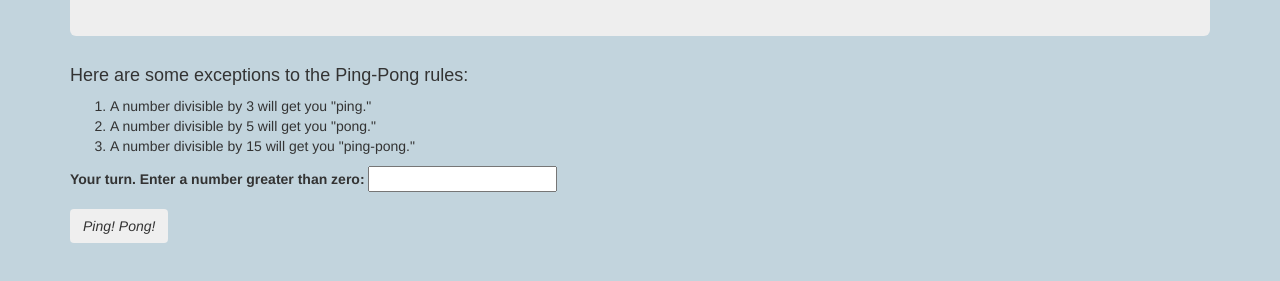
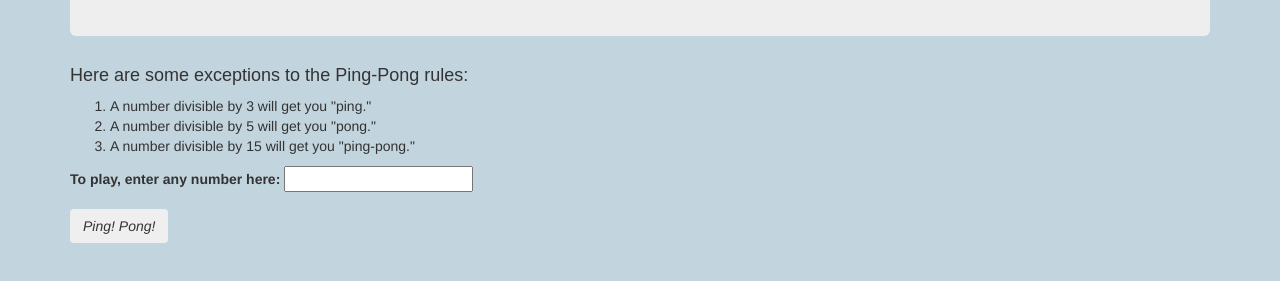
Before and after one commit to RenRall/ping-pong, a plain HTML site: page index.html in a window 1280 px wide. Shown: the part 159-440 px from the top of the page. Drawn offline with Linux system fonts and the light colour scheme.

Commit message:
clean up js style, indentation

```diff
--- a/index.html
+++ b/index.html
@@ -20,7 +20,7 @@
       </ol>
       <form id="pingpong">
         <div class="form-group">
-          <label for="userinput">Your turn. Enter a number greater than zero:</label>
+          <label for="userinput">To play, enter any number here:</label>
           <input id="userinput" type="number">
         </div>
         <button type="submit" class="btn"><em>Ping! Pong!</button>
```
Also changed, not shown: js/scripts.js (+1 -37 lines).
